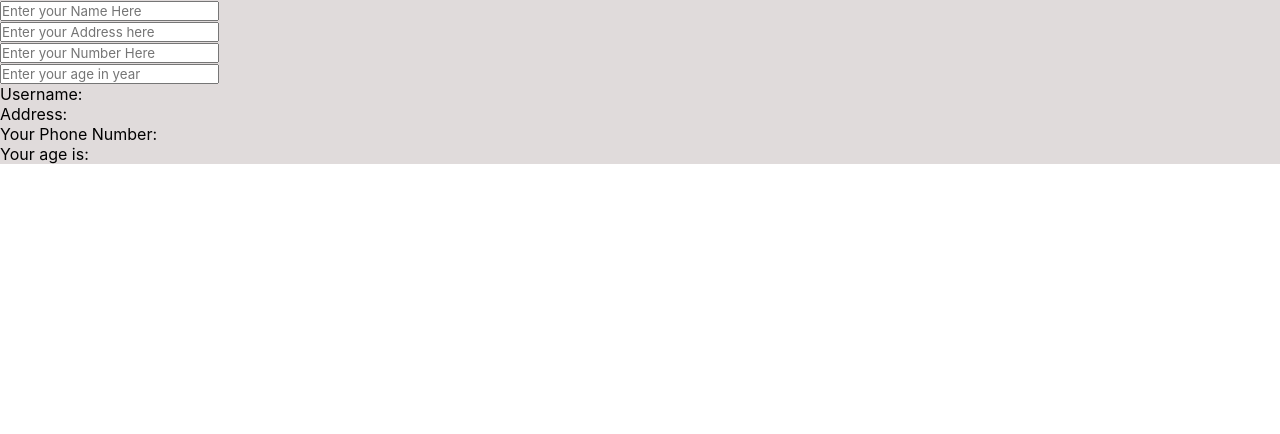
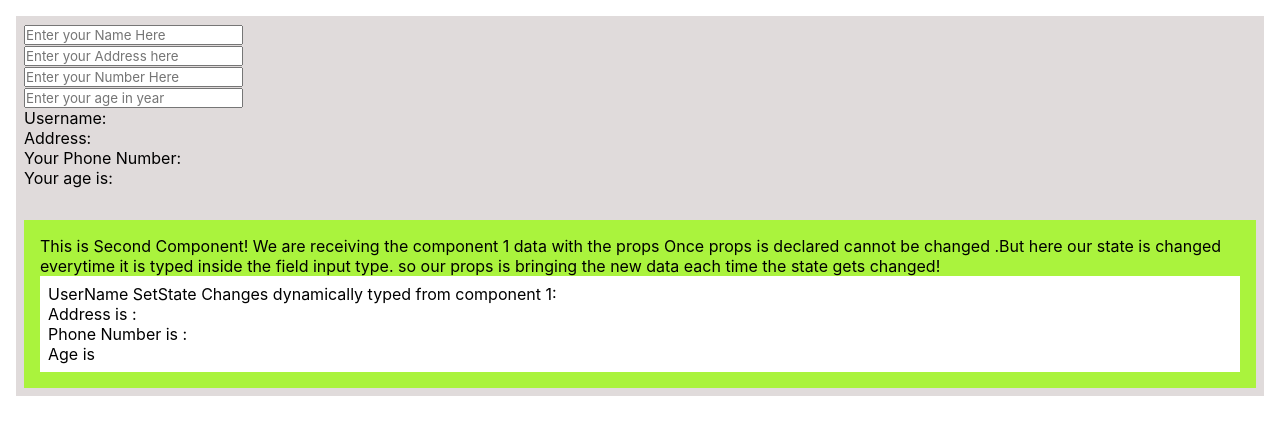
Before and after one commit to Dilli822/Genese-Academy-React-Js, a React (Create React App) app in the folder Genese Academy/React/Learn React/test-app/: page / in a window 1280 px wide. Shown: the top 434 px of the page. Built offline with nearby package versions, Linux system fonts and the light colour scheme.

Commit message:
[added] adds props and state in react js how state and props works in react js differences between them ... use of props ...

```diff
--- a/Genese Academy/React/Learn React/test-app/src/App.css
+++ b/Genese Academy/React/Learn React/test-app/src/App.css
@@ -5,8 +5,16 @@
   box-sizing: border-box;
   font-family: -apple-system, BlinkMacSystemFont, 'Segoe UI', Roboto, Oxygen, Ubuntu, Cantarell, 'Open Sans', 'Helvetica Neue', sans-serif;
 }
+div{
+  padding: 0.5rem;
+}
 
 .firstDiv{
   min-height: 100px;
   background-color: rgb(224, 219, 219);
 }
+
+.secondComponent{
+  background: rgb(170, 243, 61);
+  margin-top: 2rem;
+}
--- a/Genese Academy/React/Learn React/test-app/src/component/MyFirstComponent.jsx
+++ b/Genese Academy/React/Learn React/test-app/src/component/MyFirstComponent.jsx
@@ -1,6 +1,6 @@
 
 import React, {Component} from 'react';
-// import MySecondComponent from './MySecondComponent'
+import MySecondComponent from './MySecondComponent'
 // import MyThirdComponent from './MyThirdComponent';
 
 
@@ -50,11 +50,11 @@ export default class MyFirstComponent extends Component{
 
     // this handleChange1 is actually another function which handle the address
     // change name but this will be very bad practice and not proper way to do
-    handleChange1 = (event) => {
-        this.setState({
-            address: event.target.value
-        });
-    }
+    // handleChange1 = (event) => {
+    //     this.setState({
+    //         address: event.target.value
+    //     });
+    // }
 
     render() {
         return (
@@ -78,6 +78,24 @@ export default class MyFirstComponent extends Component{
              <p> Your Phone Number: {this.state.phoneNumber} </p>
              <p> Your age is: {this.state.age} </p>
 
+             {/* props is used to send the data from one component to another component */}
+             {/* the main difference between props and state is that props are immutable theis why the container
+             should define the state that can be updated and changed, while the child components should only pass data from
+             the state using props. Once props is declared it cannot be changed
+             if any component receives the data or value then it is sent with props form to pass
+             data from one component to another props is used */}
+             <div className="secondComponent">
+                 <MySecondComponent
+                  userName={this.state.username}
+                  // we can also send many other props
+                //   declaring the state props here
+                  address = {this.state.address}
+                  age = {this.state.age}
+                  phoneNumber = {this.state.phoneNumber}
+
+                 />
+             </div>
+
             </div>
         )
     }
--- a/Genese Academy/React/Learn React/test-app/src/component/MySecondComponent.jsx
+++ b/Genese Academy/React/Learn React/test-app/src/component/MySecondComponent.jsx
@@ -7,7 +7,18 @@ export default class MySecondComponent extends Component{
         return(
             // always store the component inside the div
             <div>
-            This is Second Component!
+
+            This is Second Component! We are receiving the component 1 data with the props
+            Once props is declared cannot be changed .But here our state is changed everytime
+            it is typed inside the field input type. so our props is bringing the new data each time the state
+            gets changed! <br></br>
+            <div style={{"color": "black", "backgroundColor": "#fff"}}>
+            <p> UserName SetState Changes dynamically typed from component 1:
+            {this.props.userName}  </p>
+            <p>  Address is : {this.props.address}  </p>
+            <p> Phone Number is : {this.props.phoneNumber} </p>
+            <p> Age is {this.props.age} </p>
+            </div>
             </div>
 
         )
```
